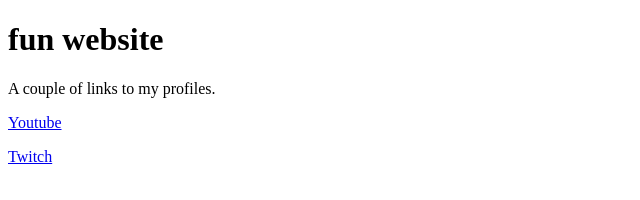
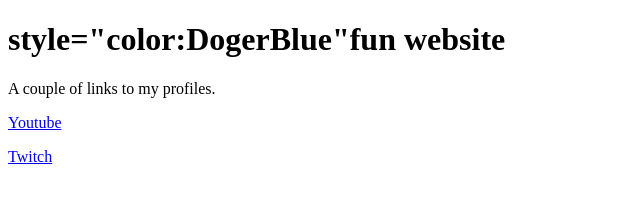
Before and after one commit to Prokid99999/prokid99999.github.io, a plain HTML site: page index.html in a window 1280 px wide. Shown: the whole page, without its empty margins (0-640 px from the left). Drawn offline with Linux system fonts and the light colour scheme.

Commit message:
Update index.html

```diff
--- a/index.html
+++ b/index.html
@@ -6,9 +6,7 @@
 </head>
 <html>
     <body>
-        <h1>
-            fun website
-        </h1>
+        <h1>style="color:DogerBlue"fun website</h1>
         <p></p><p>
             A couple of links to my profiles.
             <p><a href="https://youtube.com/@Prokid11_YT">Youtube</a></p>
```
